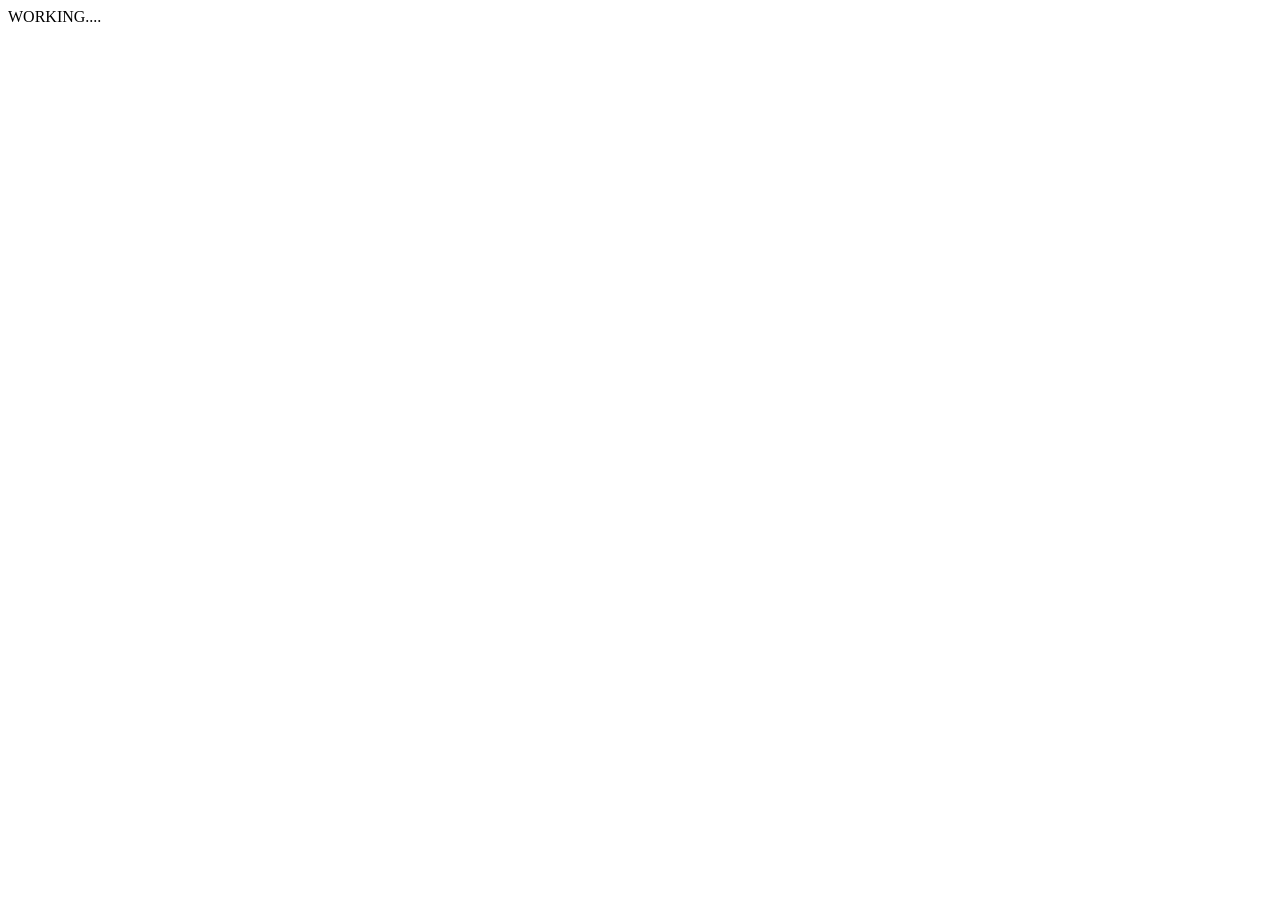
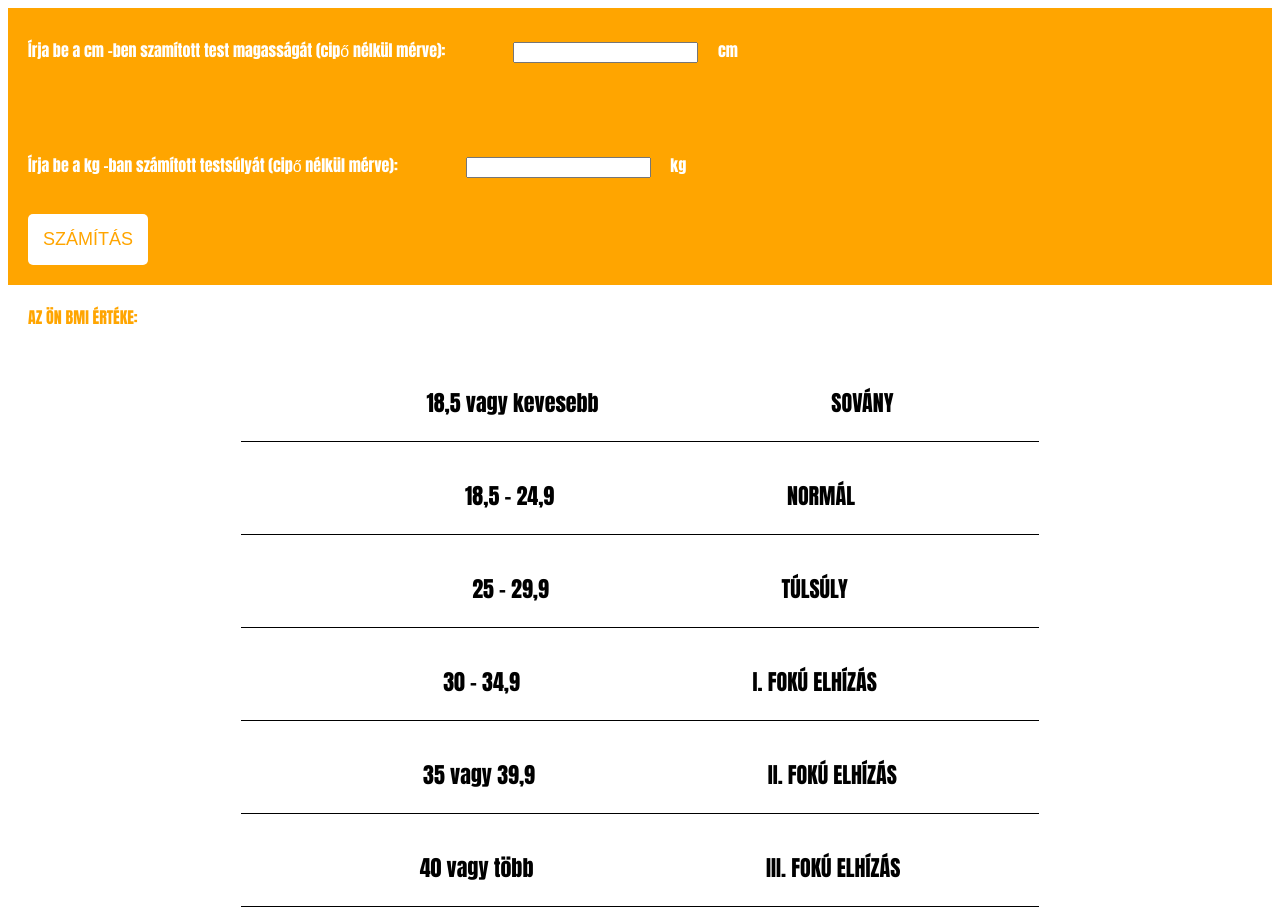
Before and after one commit to zmarc3ll/BMI, a plain HTML site: page index.html in a window 1280 px wide. Before the commit the page ends 800 px from the top, so only its background shows below. Drawn offline with Linux system fonts and the light colour scheme.

Commit message:
kész feladat

```diff
--- a/index.html
+++ b/index.html
@@ -1,12 +1,46 @@
 <!DOCTYPE html>
-<html lang="en">
+<html lang="hu">
 <head>
     <meta charset="UTF-8">
     <meta http-equiv="X-UA-Compatible" content="IE=edge">
     <meta name="viewport" content="width=device-width, initial-scale=1.0">
-    <title>Document</title>
+    <link rel="stylesheet" href="style.css">
+    <title>BMI</title>
 </head>
 <body>
-    WORKING....
+    <div id="negyzet">
+    <p class="ertekek">Írja be a cm -ben szamított test magasságát (cipő nélkül mérve):&emsp;&emsp;&emsp;&emsp; <input type="number" name="testmagassag" id="magassag" min="0">&emsp; cm</p><br>
+        <p class="ertekek">Írja be a kg -ban számított testsúlyát (cipő nélkül mérve):&emsp;&emsp;&emsp;&emsp; <input type="number" name="testsuly" id="suly" min="0">&emsp; kg</p>
+        <button id="szamitas">SZÁMÍTÁS</button>
+    </div>
+    <div>
+    <p id="bmiertek">AZ ÖN BMI ÉRTÉKE: <i> <span id="bertek"></span></i></p>
+    </div>
+
+    <section id="sovany">
+        <p>18,5 vagy kevesebb <span>SOVÁNY</span></p>
+    </section>
+
+    <section id="normal">
+        <p>18,5 - 24,9 <span>NORMÁL</span></p>
+    </section>
+
+    <section id="tulsuly">
+        <p>25 - 29,9 <span>TÚLSÚLY</span></p>
+    </section>
+
+    <section id="I">
+        <p>30 - 34,9 <span>I. FOKÚ ELHÍZÁS</span></p>
+    </section>
+
+    <section id="II">
+        <p>35 vagy 39,9 <span>II. FOKÚ ELHÍZÁS</span></p>
+    </section>
+
+    <section id="III">
+        <p>40 vagy több <span>III. FOKÚ ELHÍZÁS</span></p>
+    </section>
+
+    <script src="index.js"></script>
 </body>
 </html>
--- /dev/null
+++ b/index.js
@@ -0,0 +1,50 @@
+function bmiSzamolas()
+{
+    let magassag = parseFloat(document.getElementById("magassag").value / 100);
+    let suly = parseFloat(document.getElementById("suly").value);
+
+    let bmi = suly / (Math.pow(magassag, 2));
+    console.log(bmi);
+    document.getElementById("bertek").textContent = bmi.toFixed(2) + " kg";
+
+    if(bmi.toFixed(2)<18.5){
+
+        document.getElementById('sovany').style.background = "orange";
+        document.getElementById('sovany').style.color = "white";
+
+    }else if(bmi.toFixed(2)<24.9){
+
+        document.getElementById('normal').style.background = "orange";
+        document.getElementById('normal').style.color = "white";
+
+    }else if(bmi.toFixed(2)<29.9){
+
+        document.getElementById('tulsuly').style.background = "orange";
+        document.getElementById('tulsuly').style.color = "white";
+
+    }else if(bmi.toFixed(2)<34.9){
+
+        document.getElementById('I').style.background = "orange";
+        document.getElementById('I').style.color = "white";
+
+    }else if(bmi.toFixed(2)< 39.9){
+
+        document.getElementById('II').style.background = "orange";
+        document.getElementById('II').style.color = "white";
+
+    }else{
+
+        document.getElementById('III').style.background = "orange";
+        document.getElementById('III').style.color = "white";
+
+    }
+}
+
+
+function init()
+{
+    document.getElementById("szamitas").addEventListener('click', bmiSzamolas);
+
+}
+
+document.addEventListener('DOMContentLoaded',init);
--- /dev/null
+++ b/style.css
@@ -0,0 +1,52 @@
+
+body{
+    font-family:Impact, Haettenschweiler, 'Arial Narrow Bold', sans-serif
+}
+
+#negyzet{
+    background-color: orange;
+}
+
+#szamitas{
+    background-color: white;
+    color: orange;
+    padding: 15px;
+    border: none;
+    font-size: 18px;
+    margin-left: 20px;
+    margin-bottom: 20px;
+    text-align: center;
+    border-radius: 5px;
+}
+
+.ertekek{
+    margin-top: auto;
+    padding: 20px;
+    color: white;
+    padding-top: 30px;
+
+}
+
+#bmiertek{
+    color: orange;
+    margin: auto;
+    padding: 20px;
+}
+
+section{
+    width: 60%;
+    margin: auto;
+    padding-left: 40px;
+    padding-top: 15px;
+    border-bottom: 1px solid black;
+}
+
+section span{
+    margin-left: 30%;
+    text-align: center;
+}
+
+section p{
+    font-size: 22px;
+    text-align: center;
+}
```
